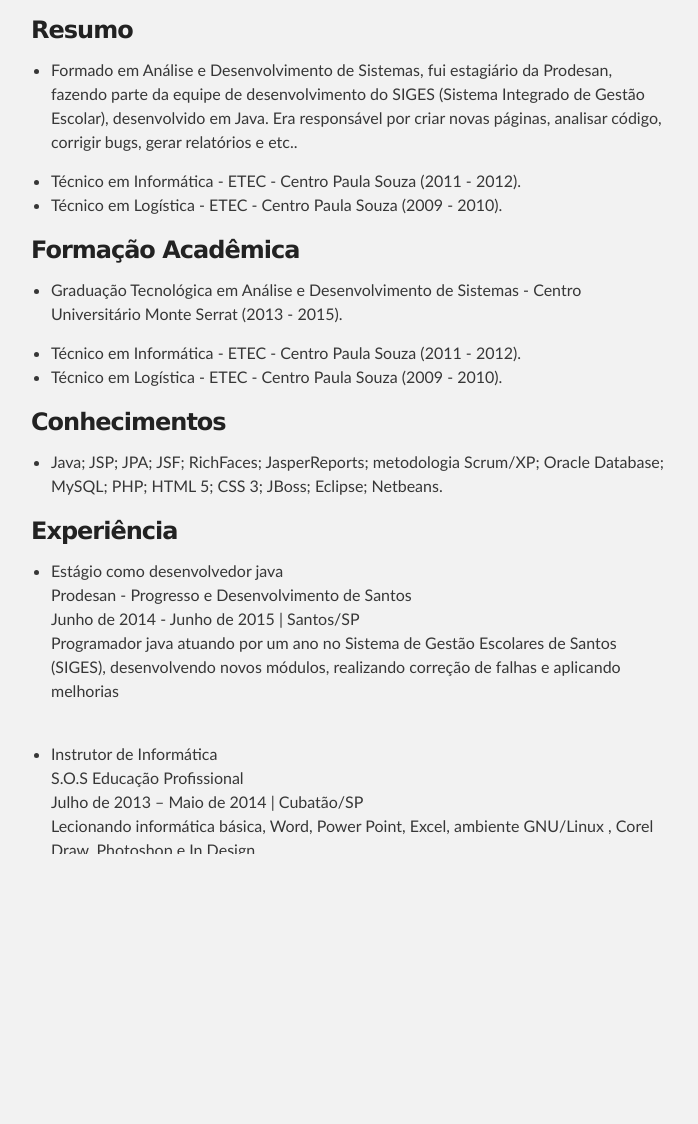
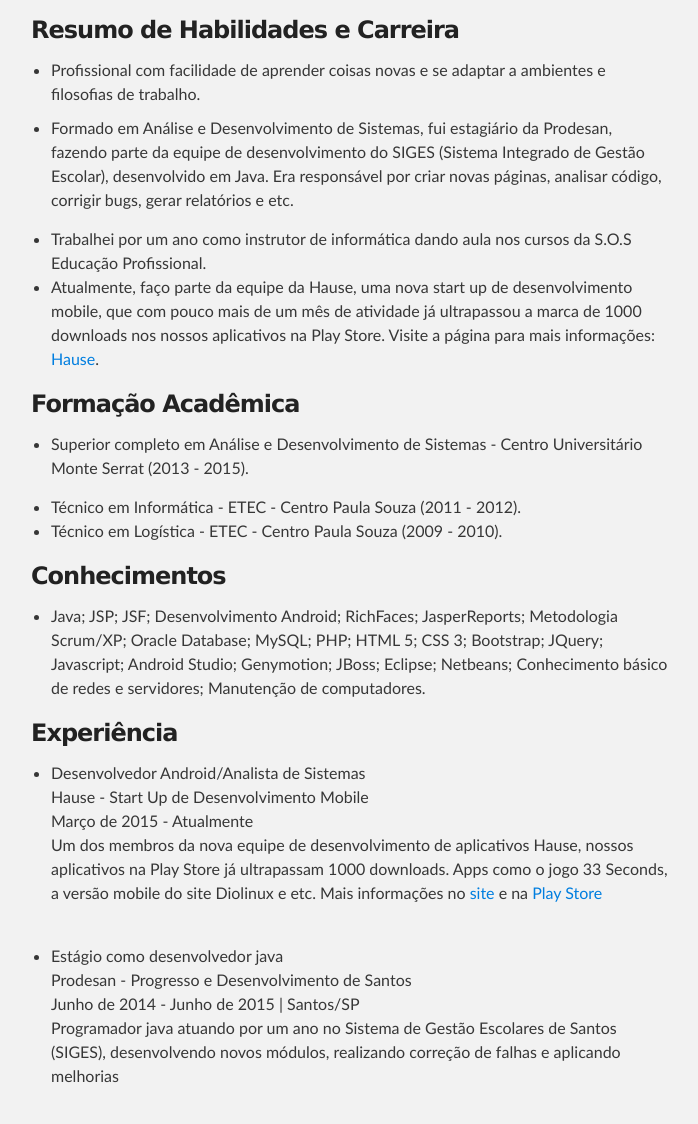
Before and after one commit to LuanFerraz/luanferraz.github.io, a plain HTML site: page index.html in a window 1280 px wide. Shown: the part 417-1541 px from the top of the page, without its empty margins (289-987 px from the left). Drawn offline with Linux system fonts and the light colour scheme.

Commit message:
Atualização 21/12

```diff
--- a/index.html
+++ b/index.html
@@ -33,15 +33,23 @@
 contribuir para empresa com meus conhecimentos e habilidades.</p></li>
 </ul>
 <h3>
-<a id="resumo" class="anchor" href="#resumo" aria-hidden="true"><span class="octicon octicon-link"></span></a>Resumo</h3>
+<a id="resumo" class="anchor" href="#resumo" aria-hidden="true"><span class="octicon octicon-link"></span></a>Resumo de Habilidades e Carreira</h3>
 <ul class="nav navbar-nav">
 <li>
+  Profissional com facilidade de aprender coisas novas e se adaptar a ambientes e filosofias de trabalho.
+</li>
+<li>
 <p>Formado em Análise e Desenvolvimento de Sistemas, fui estagiário da Prodesan, fazendo parte da equipe de desenvolvimento
-do SIGES (Sistema Integrado de Gestão Escolar), desenvolvido em Java. Era responsável por criar novas páginas, analisar código, corrigir bugs, gerar relatórios e etc.. <br>
-</li><li>
-Técnico em Informática - ETEC - Centro Paula Souza (2011 - 2012). <br>
-</li><li>
-Técnico em Logística - ETEC - Centro Paula Souza (2009 - 2010).</p>
+do SIGES (Sistema Integrado de Gestão Escolar), desenvolvido em Java. Era responsável por criar novas páginas, analisar código,
+corrigir bugs, gerar relatórios e etc. <br>
+</li>
+<li>
+Trabalhei por um ano como instrutor de informática dando aula nos cursos da S.O.S Educação Profissional. <br>
+</li>
+<li>
+Atualmente, faço parte da equipe da Hause, uma nova start up de desenvolvimento mobile, que com pouco mais de um mês de atividade
+já ultrapassou a marca de 1000 downloads nos nossos aplicativos na Play Store. Visite a página para mais informações:
+<a href="www.hause.com.br">Hause</a>.</p>
 </li>
 </ul>
 <h3>
@@ -49,7 +57,7 @@ Técnico em Logística - ETEC - Centro Paula Souza (2009 - 2010).</p>
 <a id="formação-acadêmica" class="anchor" href="#forma%C3%A7%C3%A3o-acad%C3%AAmica" aria-hidden="true"><span class="octicon octicon-link"></span></a>Formação Acadêmica</h3>
 <ul class="nav navbar-nav">
 <li>
-<p>Graduação Tecnológica em Análise e Desenvolvimento de Sistemas - Centro Universitário Monte Serrat (2013 - 2015). <br>
+<p>Superior completo em Análise e Desenvolvimento de Sistemas - Centro Universitário Monte Serrat (2013 - 2015). <br>
 </li><li>
 Técnico em Informática - ETEC - Centro Paula Souza (2011 - 2012). <br>
 </li><li>
@@ -60,12 +68,20 @@ Técnico em Logística - ETEC - Centro Paula Souza (2009 - 2010).</p>
 <a id="conhecimentos" class="anchor" href="#conhecimentos" aria-hidden="true"><span class="octicon octicon-link"></span></a>Conhecimentos</h3>
 <ul class="nav navbar-nav">
 <li>
-<p>Java; JSP; JPA; JSF; RichFaces; JasperReports; metodologia Scrum/XP; Oracle Database; MySQL; PHP; HTML 5; CSS 3; JBoss; Eclipse; Netbeans.</p>
+<p>Java; JSP; JSF; Desenvolvimento Android; RichFaces; JasperReports; Metodologia Scrum/XP; Oracle Database; MySQL; PHP; HTML 5; CSS 3; Bootstrap; JQuery; Javascript;
+Android Studio; Genymotion; JBoss; Eclipse; Netbeans; Conhecimento básico de redes e servidores; Manutenção de computadores.</p>
 </li></ul>
 <h3>
 <a id="experiência" class="anchor" href="#experi%C3%AAncia" aria-hidden="true"><span class="octicon octicon-link"></span></a>Experiência</h3>
 
  <ul class="nav navbar-nav">
+    <li>
+<p>Desenvolvedor Android/Analista de Sistemas <br>
+Hause - Start Up de Desenvolvimento Mobile <br>
+Março de 2015 - Atualmente <br>
+Um dos membros da nova equipe de desenvolvimento de aplicativos Hause, nossos aplicativos na Play Store já ultrapassam 1000 downloads.
+Apps como o jogo 33 Seconds, a versão mobile do site Diolinux e etc. Mais informações no <a href="www.hause.com.br">site</a> e na <a href="https://play.google.com/store/apps/dev?id=4809273991361857537&hl=pt_BR">Play Store</a><br> <br></p>
+</li>
  <li>
 <p>Estágio como desenvolvedor java <br>
 Prodesan - Progresso e Desenvolvimento de Santos <br>
@@ -94,7 +110,7 @@ Inglês avançado. </p></li>
 </ul>
 <h3>
 <a id="contato" class="anchor" href="#contato" aria-hidden="true"><span class="octicon octicon-link"></span></a>Contato</h3>
-
+<p>E-mail: <b>luanferrazlff@gmail.com</b> <br>
 <p>Telefone: <b>(013) 99633-8573</b> <br>
 <a href="https://www.linkedin.com/profile/view?id=AAIAABpl9pMBW_iHMaeXMo2OlSVycM4uUFhngZQ&amp;trk=nav_responsive_tab_profile">LinkedIn </a>
 <br>
```
